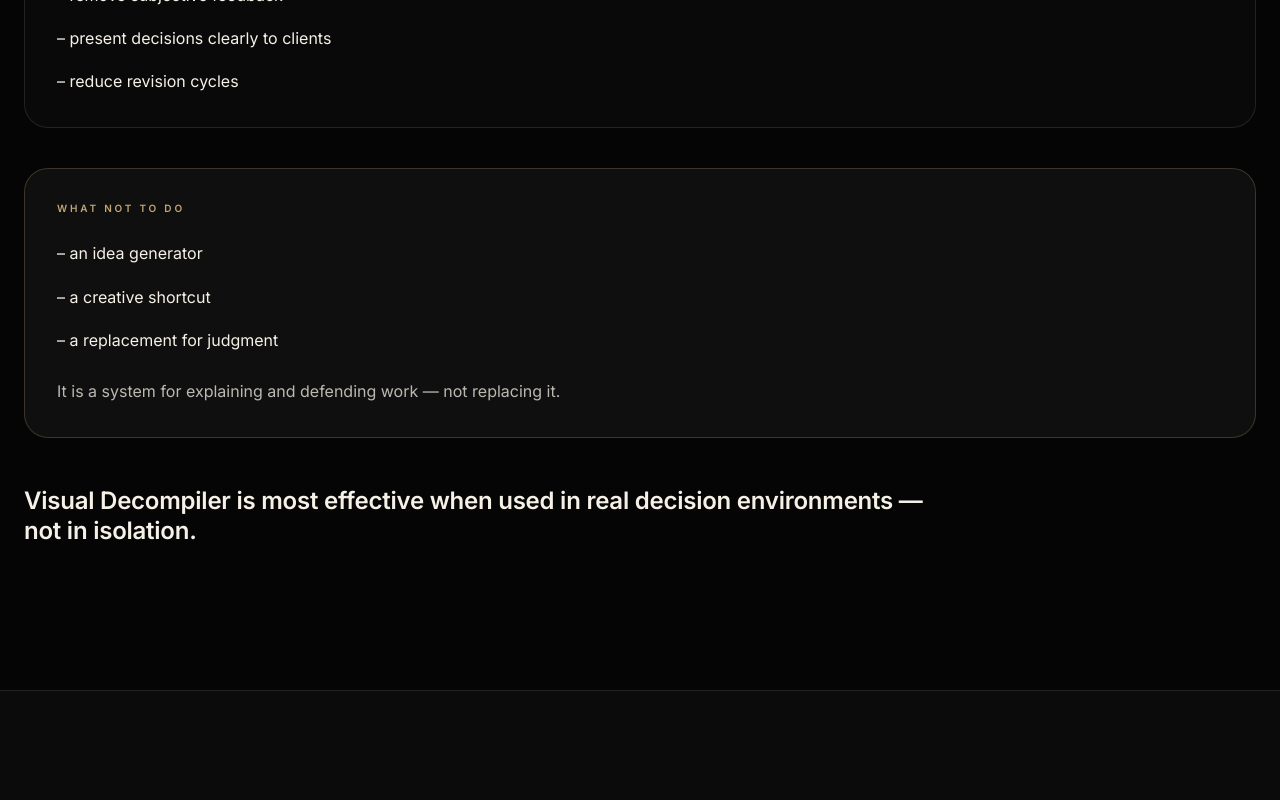
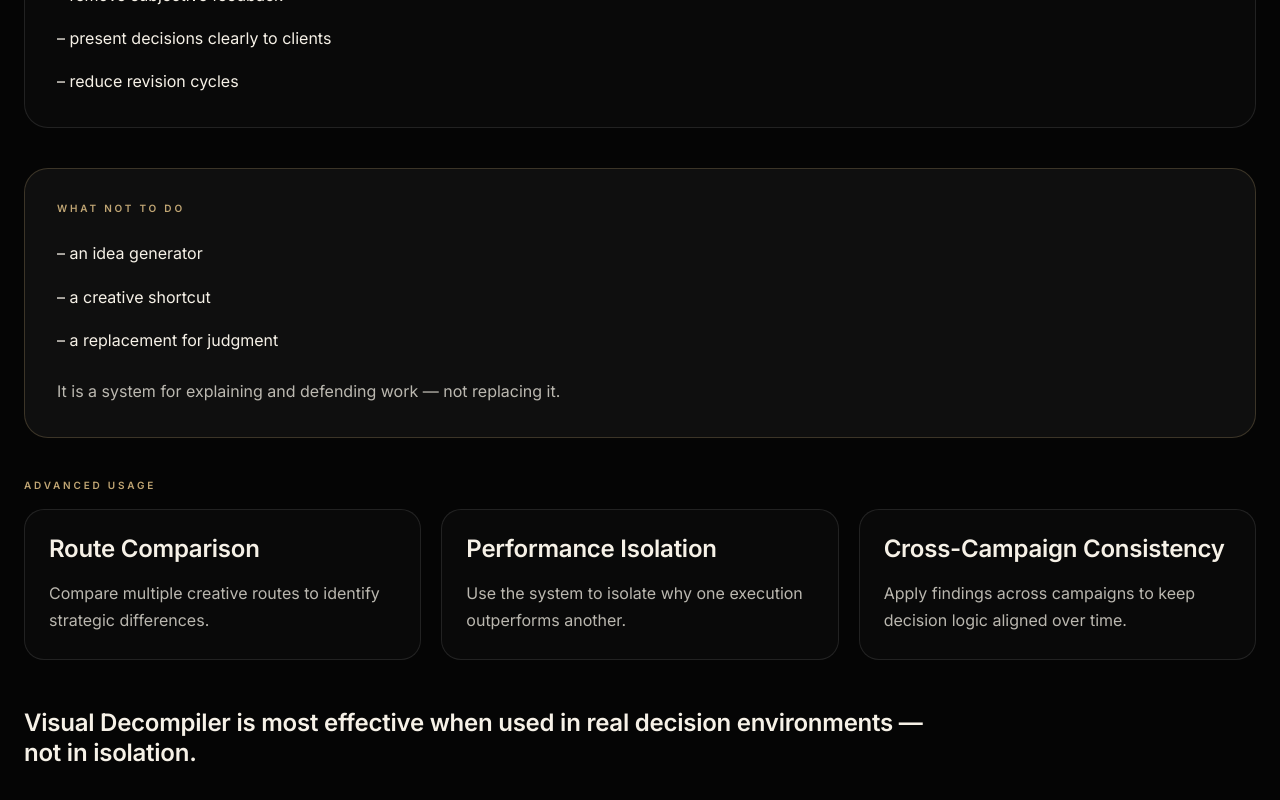
Before and after one commit to popvisly/visual-decompiler, a Next.js app: page /docs/user-guide in a window 1280 px wide. Shown: the part 1568-2368 px from the top of the page. Built offline with nearby package versions, Linux system fonts and the light colour scheme; no server answers.

Commit message:
Add advanced usage section to user guide playbook

```diff
--- a/src/app/docs/user-guide/page.tsx
+++ b/src/app/docs/user-guide/page.tsx
@@ -58,6 +58,21 @@ const OUTPUTS = [
     },
 ];
 
+const ADVANCED_USAGE = [
+    {
+        title: 'Route Comparison',
+        body: 'Compare multiple creative routes to identify strategic differences.',
+    },
+    {
+        title: 'Performance Isolation',
+        body: 'Use the system to isolate why one execution outperforms another.',
+    },
+    {
+        title: 'Cross-Campaign Consistency',
+        body: 'Apply findings across campaigns to keep decision logic aligned over time.',
+    },
+];
+
 export default function UserGuidePage() {
     return (
         <main className="min-h-screen bg-[#050505] text-[#F6F1E7]">
@@ -76,7 +91,7 @@ export default function UserGuidePage() {
                             Using Visual Decompiler
                         </h1>
                         <p className="mt-10 max-w-[760px] text-[16px] leading-[1.7] text-[#F6F1E7]/78">
-                            How agencies turn creative instinct into decisions that move forward and get approved faster.
+                            How to turn creative instinct into decisions that move forward.
                         </p>
                     </motion.div>
 
@@ -191,6 +206,33 @@ export default function UserGuidePage() {
                             </p>
                         </motion.div>
 
+                        <motion.div
+                            initial={{ opacity: 0, y: 18 }}
+                            whileInView={{ opacity: 1, y: 0 }}
+                            viewport={{ once: true, margin: '-80px' }}
+                            transition={{ duration: 0.7, ease: [0.16, 1, 0.3, 1] }}
+                            className="mt-10"
+                        >
+                            <p className="mb-4 text-[10px] font-semibold uppercase tracking-[0.28em] text-[#C1A674]">Advanced usage</p>
+                            <div className="grid grid-cols-1 gap-5 md:grid-cols-3">
+                                {ADVANCED_USAGE.map((item, idx) => (
+                                    <motion.article
+                                        key={item.title}
+                                        initial={{ opacity: 0, y: 16 }}
+                                        whileInView={{ opacity: 1, y: 0 }}
+                                        viewport={{ once: true, margin: '-60px' }}
+                                        transition={{ duration: 0.6, delay: idx * 0.06, ease: [0.16, 1, 0.3, 1] }}
+                                        className="rounded-[20px] border border-white/10 bg-white/[0.02] p-6"
+                                    >
+                                        <h3 className="text-[24px] font-semibold leading-[1.25] tracking-[-0.01em] text-[#F6F1E7]">
+                                            {item.title}
+                                        </h3>
+                                        <p className="mt-4 text-[16px] leading-[1.7] text-[#F6F1E7]/75">{item.body}</p>
+                                    </motion.article>
+                                ))}
+                            </div>
+                        </motion.div>
+
                         <motion.p
                             initial={{ opacity: 0, y: 18 }}
                             whileInView={{ opacity: 1, y: 0 }}
```
